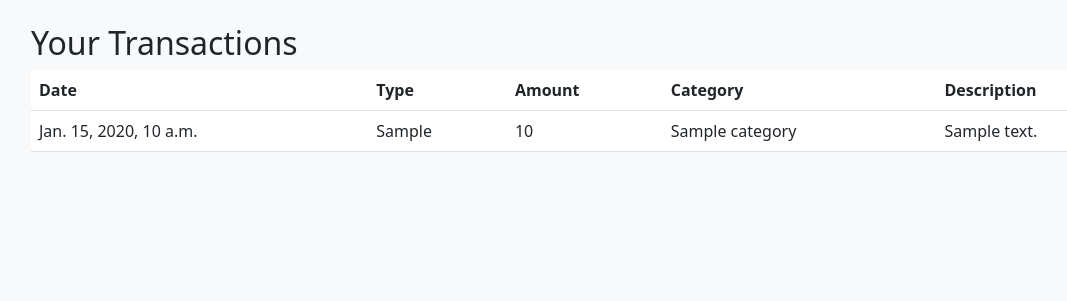
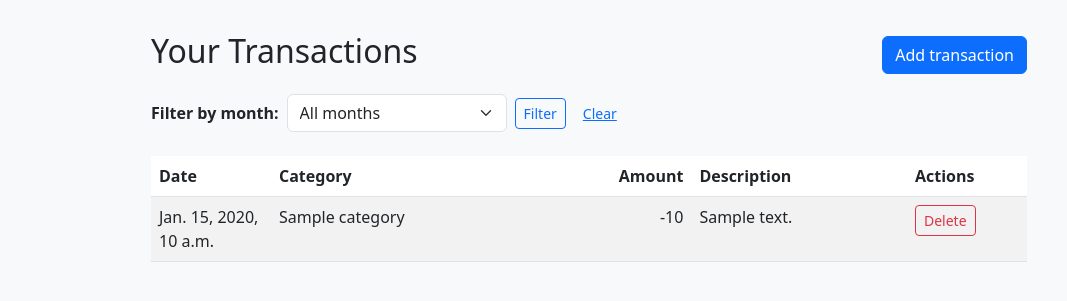
Before and after one commit to saxamrawat/expense-tracker, a Django app: template transactions/templates/transactions/transaction_list.html in a window 1280 px wide. Shown: the part 56-357 px from the top of the page, without its empty margins (51-1118 px from the left). Run offline with Django 5.2, Linux system fonts and the light colour scheme; the template is opened without the code that fills it: most values are stand-ins (such as "Sample title", 1, 10 or a date in 2020).

Commit message:
Updated Transaction Listing, Added Transaction Deletion and Basic Filtering By Month

```diff
--- a/transactions/templates/transactions/transaction_list.html
+++ b/transactions/templates/transactions/transaction_list.html
@@ -1,38 +1,115 @@
 {% extends "base.html" %}
 {% block content %}
+<div class="container" style="max-width:900px; margin-top:2rem;">
+
+  <!-- Header -->
+  <div class="d-flex justify-content-between align-items-center mb-3">
     <h2>Your Transactions</h2>
-<table class="table">
+    <a class="btn btn-primary" href="{% url 'transactions:add' %}">Add transaction</a>
+  </div>
+
+  <!-- FILTER: Month Dropdown -->
+  <form method="get" class="mb-4 d-flex align-items-center">
+    <label class="me-2 fw-semibold">Filter by month:</label>
+
+    <select name="month" class="form-select me-2" style="width:220px;">
+      <option value="">All months</option>
+      {% for month in month_options %}
+        {# month is a 2-tuple: (value, display_label) #}
+        <option value="{{ month.0 }}" {% if month.0 == selected_month %}selected{% endif %}>
+          {{ month.1 }}
+        </option>
+      {% endfor %}
+    </select>
+
+    <button type="submit" class="btn btn-outline-primary btn-sm">Filter</button>
+
+    {% if selected_month %}
+      <a class="btn btn-link btn-sm ms-2" href="{% url 'transactions:list' %}">Clear</a>
+    {% endif %}
+  </form>
+
+  <!-- TABLE -->
+  {% if transactions %}
+    <table class="table table-striped">
       <thead>
         <tr>
-      <th>Date</th><th>Type</th><th>Amount</th><th>Category</th><th>Description</th>
+          <th style="width:120px;">Date</th>
+          <th>Category</th>
+          <th style="width:140px; text-align:right;">Amount</th>
+          <th>Description</th>
+          <th style="width:120px;">Actions</th>
         </tr>
       </thead>
+
       <tbody>
-    {% for tx in object_list %}
+        {% for tx in transactions %}
         <tr>
           <td>{{ tx.date }}</td>
-      <td>{{ tx.get_type_display }}</td>
-      <td>{{ tx.amount }}</td>
+
           <td>
             {% if tx.category %}
               {{ tx.category.name }}
             {% else %}
-          — <!-- you can put "Uncategorized" or blank -->
+              <em>Uncategorized</em>
             {% endif %}
           </td>
-      <td>{{ tx.description|linebreaksbr }}</td>
+
+          <td style="text-align:right;">
+            {% if tx.type == "IN" %}
+              +{{ tx.amount }}
+            {% else %}
+              -{{ tx.amount }}
+            {% endif %}
+          </td>
+
+          <td>{{ tx.description|default:"—" }}</td>
+
+          <td>
+            <a class="btn btn-sm btn-outline-danger"
+               href="{% url 'transactions:delete' tx.pk %}">
+              Delete
+            </a>
+          </td>
         </tr>
-    {% empty %}
-    <tr><td colspan="5">No transactions yet.</td></tr>
         {% endfor %}
       </tbody>
     </table>
 
+    <!-- PAGINATION -->
     {% if is_paginated %}
-  <div>
-    {% if page_obj.has_previous %}<a href="?page={{ page_obj.previous_page_number }}">Previous</a>{% endif %}
+      <nav aria-label="Page navigation">
+        <ul class="pagination">
+          {% if page_obj.has_previous %}
+            <li class="page-item">
+              <a class="page-link" href="?page={{ page_obj.previous_page_number }}{% if selected_month %}&month={{ selected_month }}{% endif %}">
+                Previous
+              </a>
+            </li>
+          {% endif %}
+
+          <li class="page-item disabled">
+            <span class="page-link">
               Page {{ page_obj.number }} of {{ page_obj.paginator.num_pages }}
-    {% if page_obj.has_next %}<a href="?page={{ page_obj.next_page_number }}">Next</a>{% endif %}
+            </span>
+          </li>
+
+          {% if page_obj.has_next %}
+            <li class="page-item">
+              <a class="page-link" href="?page={{ page_obj.next_page_number }}{% if selected_month %}&month={{ selected_month }}{% endif %}">
+                Next
+              </a>
+            </li>
+          {% endif %}
+        </ul>
+      </nav>
+    {% endif %}
+
+  {% else %}
+    <p>No transactions yet.
+      <a href="{% url 'transactions:add' %}">Add your first transaction</a>.
+    </p>
+  {% endif %}
+
 </div>
-{% endif %}
 {% endblock %}
--- a/transactions/urls.py
+++ b/transactions/urls.py
@@ -1,9 +1,10 @@
 from django.urls import path
-from .views import TransactionCreateView, TransactionListView
+from .views import TransactionCreateView, TransactionListView, TransactionDeleteView
 
 app_name = "transactions"
 
 urlpatterns = [
     path("add/",  TransactionCreateView.as_view(), name="add"),
     path("",  TransactionListView.as_view(), name="list"),
+    path("<int:pk>/delete/", TransactionDeleteView.as_view(), name="delete")
 ]
```
Also changed, not shown: transactions/templates/transactions/add_transaction.html (+14 -6 lines), transactions/templates/transactions/transaction_confirm_delete.html (added, +21 -0 lines), transactions/views.py (+64 -2 lines). Lines whose indentation alone changed are shown as unchanged.
